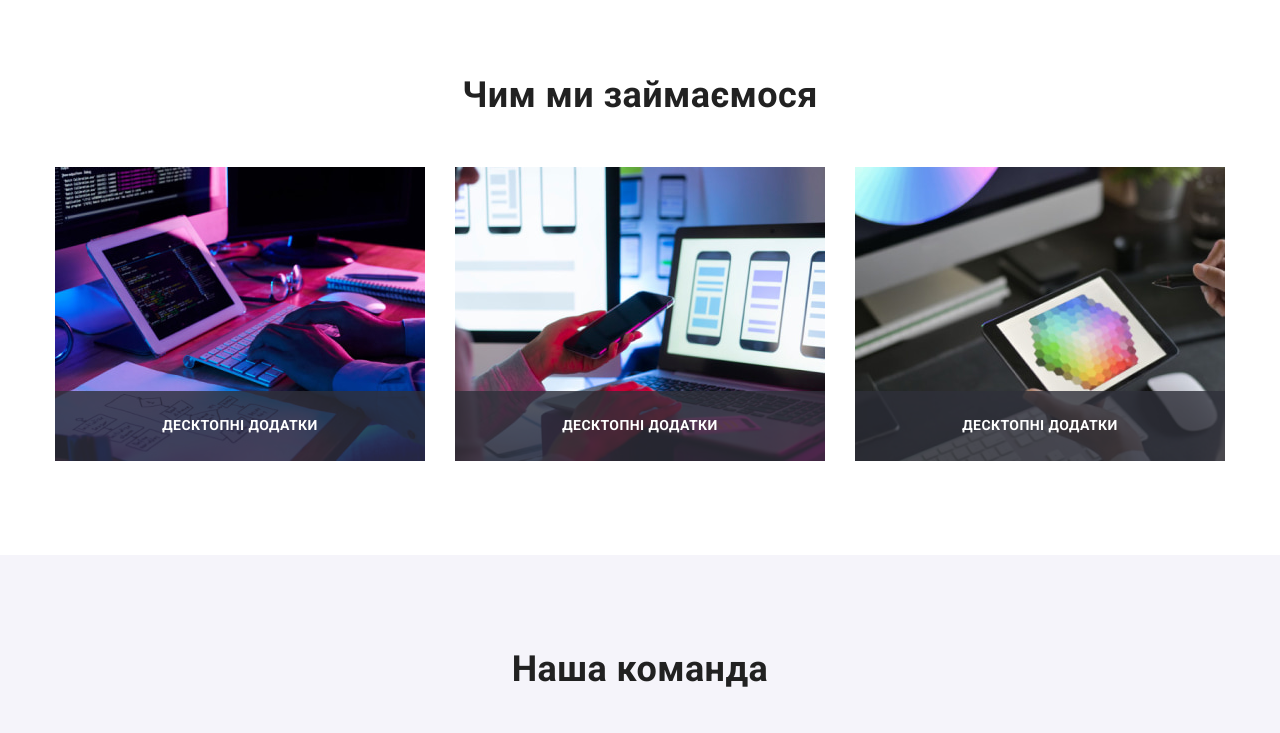
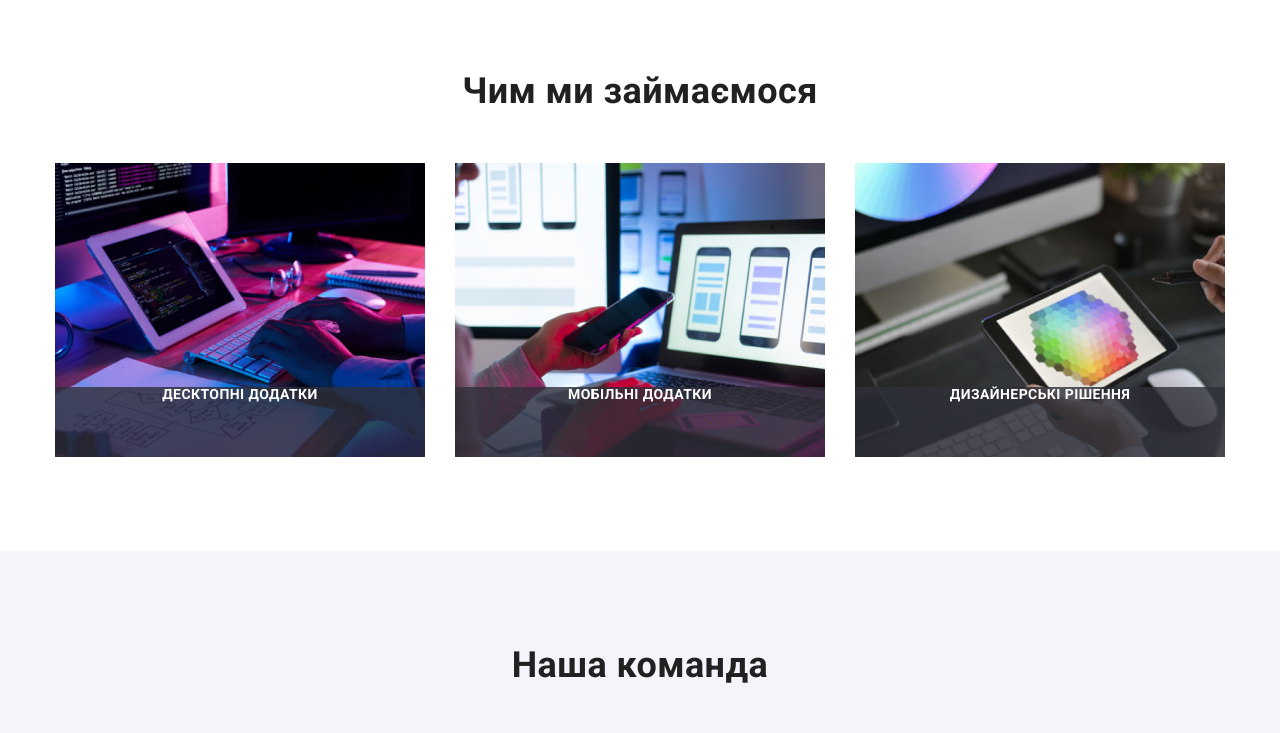
Before and after one commit to AlexZn2022/goit-markup-hw-05, a plain HTML site: page index.html in a window 1280 px wide. Shown: the part 1023-1756 px from the top of the page. Drawn offline with nearby package versions, Linux system fonts and the light colour scheme.

Commit message:
git commit git push

```diff
--- a/index.html
+++ b/index.html
@@ -107,31 +107,31 @@
         <ul class="list what_we_do-img-list">
           <li>
             <div class="what-we-do-overlay">
-              <p class="overlay-title">десктопні додатки</p>
-            <img
+               <img
               src="images/work-process-1.jpg"
               alt="Процес розробки"
               width="370"
             />
+            <p class="overlay-title">десктопні додатки</p>
             </div>
           </li>
 
           <li>
             <div class="what-we-do-overlay">
-            <p class="overlay-title">десктопні додатки</p>
             <img
               src="images/work-process-2.jpg"
               alt="Процес роботи з макетом мобыльного застосунку"
               width="370"/>
+              <p class="overlay-title">мобільні додатки</p>
               </div>
               </li>
           <li>
              <div class="what-we-do-overlay">
-              <p class="overlay-title">десктопні додатки</p>
-            <img
+             <img
               src="images/work-process-3.jpg"
               alt="Процес створення дизайну сайту"
               width="370"/>
+              <p class="overlay-title">дизайнерські рішення</p>
               </div>
           </li>
         </ul>
--- a/style-css.css
+++ b/style-css.css
@@ -71,7 +71,6 @@ img {
 }
 
 .container {
-  position: relative;
   width: 1200px;
   margin: 0 auto;
   padding: 0 15px;
@@ -139,11 +138,12 @@ img {
 }
 
 .nav-list-item {
-  margin-right: 30px;
+  margin-right: 50px;
 }
 
 .current {
   color: var(--secondary-elements-color);
+  position: relative;
 }
 
 .current::before {
@@ -157,7 +157,7 @@ img {
 }
 
 .contacts-link {
-  display: inline-block;
+  display: flex;
   align-items: center;
   font-family: "Roboto";
   font-style: normal;
@@ -289,8 +289,6 @@ img {
   margin-right: 30px;
 }
 
-/*----------ADD----HOMEWORK-4-----------*/
-
 .feature-ikon-container {
   padding: 25px 100px;
   width: 270px;
@@ -332,28 +330,25 @@ img {
   gap: 30px;
 }
 
-.what-we-do-overlay:before {
-  content: "";
-  position: absolute;
-  bottom: 0;
-  width: 370px;
-  height: 70px;
-  background-color: rgba(47, 48, 58, 0.8);
-}
+.what-we-do-overlay{
+  position: relative;
+  }
 
 .overlay-title {
   position: absolute;
-  bottom: 27px;
+  display: flex;
+  justify-content: center;
+  text-align: center;
+  bottom: 0;
+  width: 100%;
+  height: 70px;
   text-transform: uppercase;
-  width: 156px;
-  height: 16px;
   font-weight: 700;
-  font-size: 14px;
   line-height: 1.14;
-  text-align: center;
   letter-spacing: 0.03em;
   color: var(--header-background-color);
-  margin-left: 107px;
+  background-color: rgba(47, 48, 58, 0.8);
+
 }
 
 /*------------SECTION-TEAM------------*/
@@ -405,7 +400,6 @@ img {
   padding-bottom: 30px;
 }
 
-/*----------ADD----HOMEWORK-4-----------*/
 
 .social-links-list {
   display: flex;
@@ -426,7 +420,7 @@ img {
   width: 100%;
   border-radius: 50%;
   color: #afb1b8;
-  transition-property: background-color;
+  transition-property: background-color, color;
   transition-duration: 250ms;
   transition-timing-function: cubic-bezier(0.4, 0, 0.2, 1);
 }
@@ -440,8 +434,6 @@ img {
 .social-link-icon {
   fill: currentColor;
 }
-
-/*-----------ADD-HOMEWORK-4-----*/
 
 /*-----------SECTION-CLIENT-----*/
 
@@ -460,7 +452,6 @@ img {
 
 .client-link:hover,
 .client-link:focus {
-  border: 1px solid var(--active-main-color);
   color: var(--active-main-color);
 }
 
@@ -476,7 +467,7 @@ img {
   justify-content: center;
   width: 170px;
   height: 92px;
-  border: 1px solid #afb1b8;
+  border: 1px solid currentColor;
   border-radius: 4px;
   color: #afb1b8;
   transition-property: color;
@@ -534,7 +525,6 @@ img {
   margin-top: 9px;
 }
 
-/*----------ADD----HOMEWORK-4-----------*/
 
 .footer .container {
   display: flex;
@@ -575,6 +565,7 @@ img {
 }
 
 .portfolio-buttons {
+  display: block;
   background-color: var(--portfolio-buttons-color);
   color: var(--main-title-color);
   border-radius: 4px;
@@ -586,7 +577,7 @@ img {
   letter-spacing: inherit;
   cursor: pointer;
   padding: 6px 22px;
-  transition-property: background-color;
+  transition-property: background-color, color;
   transition-duration: 250ms;
   transition-timing-function: cubic-bezier(0.4, 0, 0.2, 1);
 }
@@ -698,10 +689,12 @@ img {
     background: var(--header-background-color);
     border-radius: 50%;
     border: 1px solid rgba(0, 0, 0, 0.1);
-    fill: #000000;
-    cursor: pointer;
+     cursor: pointer;
   }
 
+  .modal-close-icon{
+    fill: #000000;
+  }
 
   .modal{
     position: absolute;
@@ -716,7 +709,6 @@ img {
     transition: transform 250ms linear;
   }
 
-
 .is-hidden {
 opacity: 0;
 visibility: hidden;
```
Also changed, not shown: portfolio.html (+2 -2 lines).
